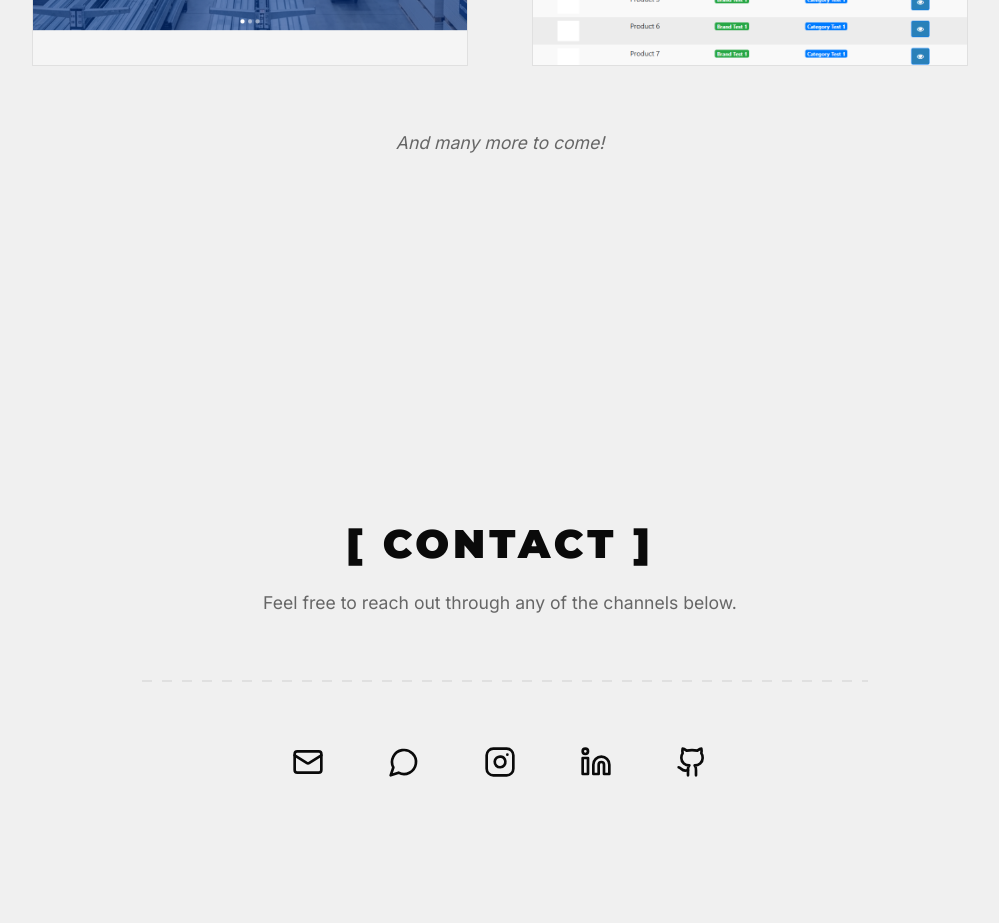
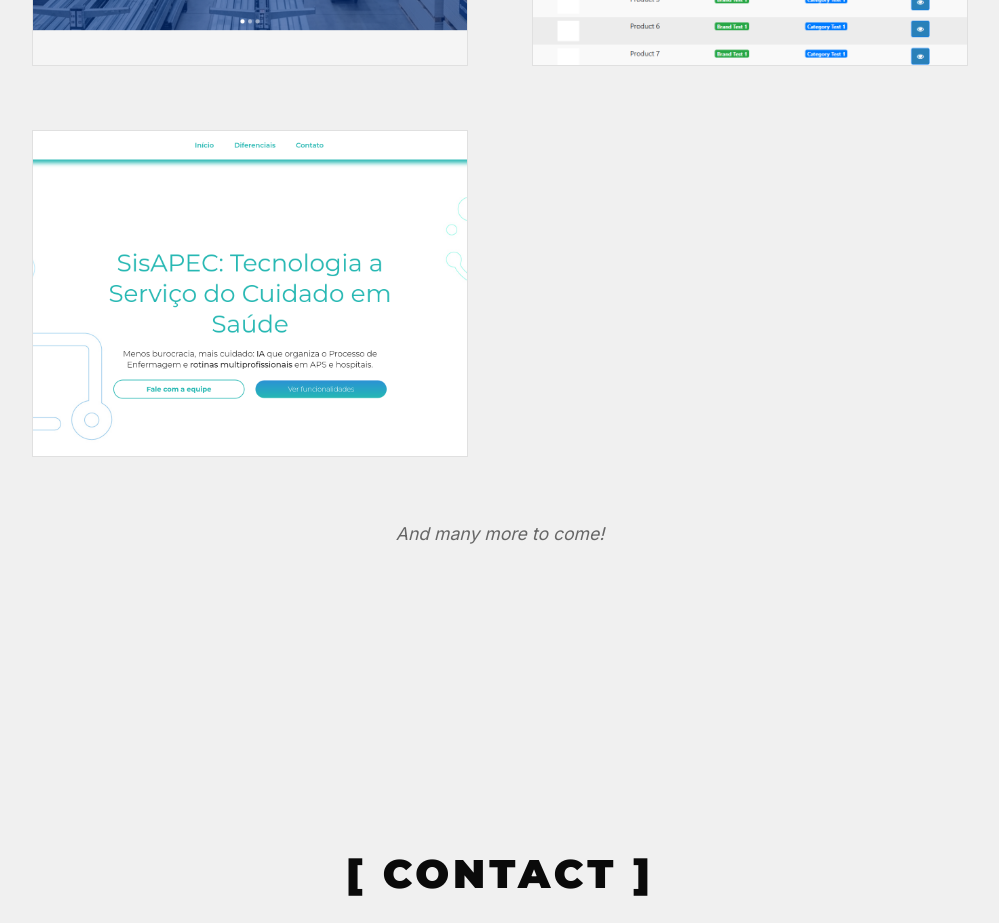
Before and after one commit to GRodrigues34/personal-portfolio, a React (Vite) app: page / in a window 1280 px wide. Shown: the part 3740-4663 px from the top of the page, without its empty margins (140-1139 px from the left). Built offline with nearby package versions, Linux system fonts and the light colour scheme.

Commit message:
Add SisAPEC development to portifolio projects

```diff
--- a/src/i18n/translations.js
+++ b/src/i18n/translations.js
@@ -37,6 +37,9 @@ export const translations = {
     portfolio_project2_title: "Academic — BlueVelvet Fullstack Project",
     portfolio_project2_desc: "Academic fullstack project of an online music sales website where I worked on the backend of the application.",
     portfolio_project2_link_label: "VIEW ON GITHUB",
+    portfolio_project3_title: "Backend Developer — SisAPEC",
+    portfolio_project3_desc: "Development and maintenance of the SisAPEC system, an outpatient care system for basic health units.",
+    portfolio_project3_link_label: "VIEW PROJECT",
     portfolio_more: "And many more to come!",
 
     // Contact
@@ -86,6 +89,10 @@ export const translations = {
     portfolio_project2_title: "Acadêmico — Projeto Fullstack BlueVelvet",
     portfolio_project2_desc: "Projeto acadêmico fullstack de um site de vendas online de música no qual trabalhei no backend da aplicação.",
     portfolio_project2_link_label: "VER NO GITHUB",
+    portfolio_project3_title: "Desenvolvedor Backend — SisAPEC",
+    portfolio_project3_desc: "Desenvolvimento e manutenção do sistema SisAPEC, sistema de atendimento ambulatorial para unidades básicas de saúde.",
+    portfolio_project3_link_label: "VER PROJETO",
+
     portfolio_more: "E muito mais por vir!",
 
     // Contact
--- a/src/pages/Portfolio/projects.js
+++ b/src/pages/Portfolio/projects.js
@@ -16,5 +16,14 @@ export const projects = [
     linkLabelKey: 'portfolio_project2_link_label',
     link: 'https://github.com/MaiconMian/bluevelvet-init8',
     type: 'academic'
+  },
+  {
+    id: 3,
+    imageKey: 'project-sisapec.jpg',
+    titleKey: 'portfolio_project3_title',
+    descKey: 'portfolio_project3_desc',
+    linkLabelKey: 'portfolio_project3_link_label',
+    link: 'https://www.sisapec.com/',
+    type: 'work'
   }
 ];
```
Also changed, not shown: public/images/project-sisapec.jpg (added), src/pages/Portfolio/ProjectCard.jsx (line endings or trailing spaces).
